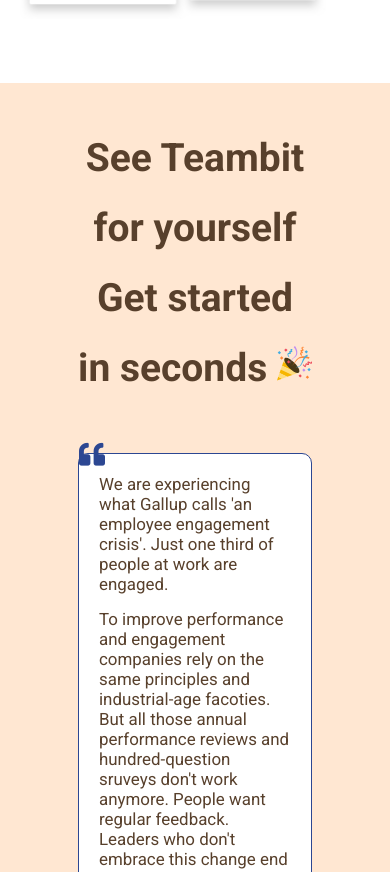
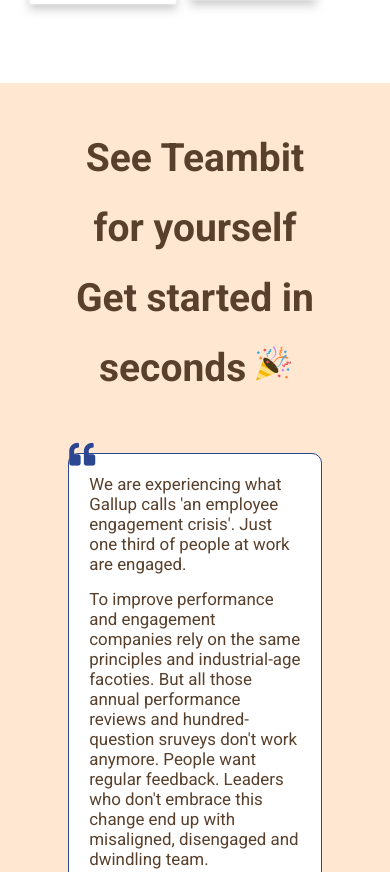
Before and after one commit to Emilio994/node-sass-teambit, a website: page index.html in a window 390 px wide. Shown: the part 7086-7958 px from the top of the page. Drawn offline with Linux system fonts and the light colour scheme.

Commit message:
Ridefinizione

```diff
--- a/partials/_msbreakpoints.scss
+++ b/partials/_msbreakpoints.scss
@@ -121,7 +121,7 @@
         main {
             section:last-child {
                 .section_wrapper {
-                    width: 60%;
+                    width: 65%;
                     .title_row {
                         h1 {
                             font-size: $mq_leadTitle;
@@ -139,7 +139,8 @@
                             .profile_wrapper {
                                 .profile_pictures {
                                     img {
-                                        width: 70px;
+                                        margin-right: 5px;
+                                        width: 50px;
                                     };
                                 }
                                 .profile_names {
@@ -154,13 +155,13 @@
                         }
                         .sign_up_row {
                             .blue_btn {
-                                font-size: $mq_baseFontSize;
+                                font-size: $mq_smallerText;
                             }
                             span {
-                                font-size: $mq_baseFontSize;
+                                font-size:  $mq_smallerText;
                             }
                             p:last-child {
-                                font-size: $mq_baseFontSize;
+                                font-size:  $mq_smallerText;
                             }
                         }
                     }
```
Also changed, not shown: css/my_app.css.
